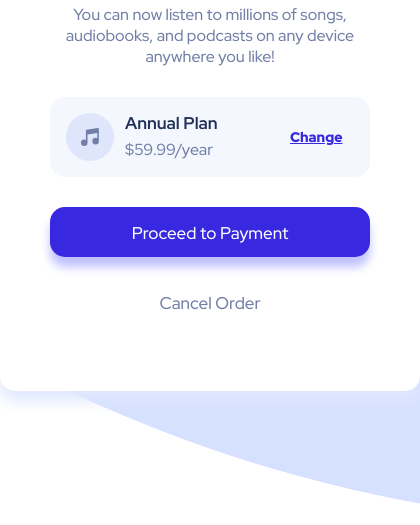
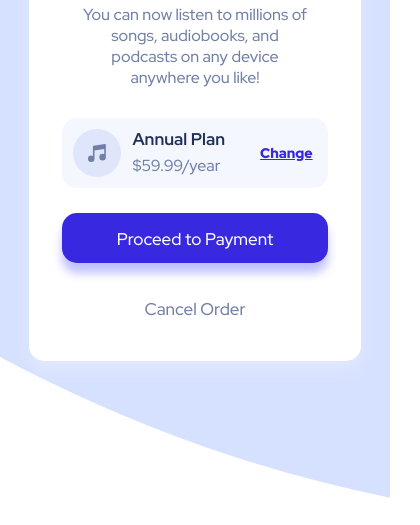
Before and after one commit to DrMrmld/order-summary-component-main, a plain HTML site: page index.html in a window 390 px wide. Shown: the part 319-844 px from the top of the page, 420 px wide, since content can reach past the window. Drawn offline with Linux system fonts and the light colour scheme.

Commit message:
Responsive design for 375px

```diff
--- a/styles.css
+++ b/styles.css
@@ -215,3 +215,79 @@ a.cancel-button:hover {
     width: 320px;
   }
 }
+
+
+@media screen and (max-width: 430px) {
+  .receipt {
+    width: 85%;
+    height: 650px;
+  }
+
+  .main h1 {
+    margin-top: 30px;
+  }
+
+  .main p {
+    padding: 0 50px;
+    margin-bottom: 30px;
+  }
+
+
+  .music-icon {
+    height: 60px;
+  }
+
+
+  .order-price {
+    width: 80%;
+    margin: 15px auto;
+    padding: 5px;
+  }
+
+  .order-details {
+    flex: 1 0 100px;
+  }
+
+  .order-details h2 {
+    font-size: 17px;
+  }
+
+  .order-details p {
+    font-size: 16px;
+    margin-bottom: 5px;
+    padding: 0;
+  }
+
+  .order-action {
+    padding: 18px 0;
+  }
+
+  .order-action a {
+    padding: 0 10px;
+  }
+
+
+  .buttons a {
+    font-size: 17px;
+  }
+
+  .buttons a.proceed-button {
+    width: 80%;
+    margin: 10px 10%;
+  }
+
+  div.cancel-button {
+    width: 80%;
+    margin: 10px 10%;
+  }
+}
+
+@media screen and (max-width: 375px) {
+  .order-details h2 {
+    font-size: 16px;
+  }
+
+  .order-details p {
+    font-size: 15px;
+  }
+}
```
